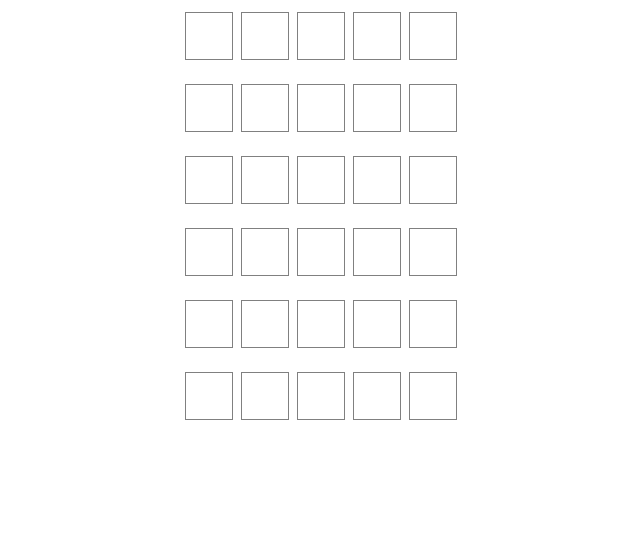
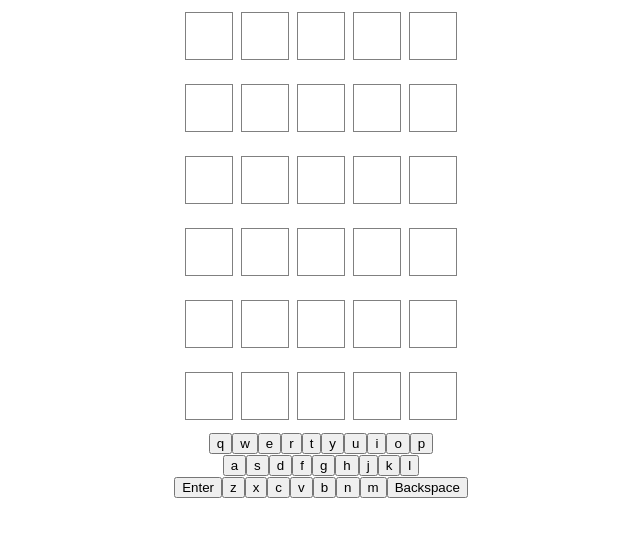
Before and after one commit to boristopalov/wordleversus, a Next.js app: page / in a window 1280 px wide. Shown: the top 536 px of the page, without its empty margins (319-959 px from the left). Built offline with nearby package versions, Linux system fonts and the light colour scheme.

Commit message:
static keyboard

```diff
--- a/components/Table.tsx
+++ b/components/Table.tsx
@@ -27,22 +27,23 @@ const Table = (): JSX.Element => {
       (VALIDGUESSES.includes(guessString) || WORDS.includes(guessString))
     ) {
       setCurrentGuess([]);
+      // window.localStorage.setItem("currentGuess", JSON.stringify([]));
       setPrevGuesses((prevGuesses) => [...prevGuesses, guessString]);
+      // window.localStorage.setItem("prevGuesses", JSON.stringify(prevGuesses));
       setCurrentRow((currentRow) => currentRow + 1);
+      // window.localStorage.setItem("currentRow", JSON.stringify(currentRow));
     }
   };
 
   const handleBackspace = () => {
-    setCurrentGuess((prevGuess) => {
-      return prevGuess.slice(0, prevGuess.length - 1);
-    });
+    setCurrentGuess((prevGuess) => prevGuess.slice(0, prevGuess.length - 1));
+    // window.localStorage.setItem("currentGuess", JSON.stringify(currentGuess));
   };
 
   const handleLetter = (key: string) => {
     if (currentGuess.length < 5) {
-      setCurrentGuess((prevGuess) => {
-        return [...prevGuess, key];
-      });
+      setCurrentGuess((prevGuess) => [...prevGuess, key]);
+      // window.localStorage.setItem("currentGuess", JSON.stringify(currentGuess));
     }
   };
 
--- /dev/null
+++ b/components/keyboard/Key.tsx
@@ -0,0 +1,12 @@
+import React from "react";
+
+interface Props {
+  letter: string;
+  state: string;
+}
+
+const Key = ({ letter, state }: Props): JSX.Element => {
+  return <button> {letter} </button>;
+};
+
+export default Key;
--- /dev/null
+++ b/components/keyboard/Keyboard.tsx
@@ -0,0 +1,24 @@
+import React from "react";
+import KeyboardRow from "./KeyboardRow";
+
+interface Props {
+  guessedCorrect: string[];
+  guessedAbsent: string[];
+  guessedPresent: string[];
+}
+
+const Keyboard = (): JSX.Element => {
+  const topLetters = ["q", "w", "e", "r", "t", "y", "u", "i", "o", "p"];
+  const midLetters = ["a", "s", "d", "f", "g", "h", "j", "k", "l"];
+  const botLetters = ["Enter", "z", "x", "c", "v", "b", "n", "m", "Backspace"];
+
+  return (
+    <div>
+      <KeyboardRow letters={topLetters} />
+      <KeyboardRow letters={midLetters} />
+      <KeyboardRow letters={botLetters} />
+    </div>
+  );
+};
+
+export default Keyboard;
--- /dev/null
+++ b/components/keyboard/KeyboardRow.tsx
@@ -0,0 +1,18 @@
+import React from "react";
+import Key from "./Key";
+
+interface Props {
+  letters: string[];
+}
+
+const KeyboardRow: React.FC<Props> = ({ letters, children }): JSX.Element => {
+  return (
+    <div>
+      {letters.map((letter, i) => (
+        <Key key={i} letter={letter} state="absent" />
+      ))}
+    </div>
+  );
+};
+
+export default KeyboardRow;
--- a/pages/index.tsx
+++ b/pages/index.tsx
@@ -1,4 +1,5 @@
 import type { NextPage } from "next";
+import Keyboard from "../components/keyboard/Keyboard";
 import Table from "../components/Table";
 import styles from "../styles/Home.module.css";
 
@@ -6,6 +7,7 @@ const App: NextPage = (): JSX.Element => {
   return (
     <div className={styles.wrapper}>
       <Table />
+      <Keyboard />
     </div>
   );
 };
```
